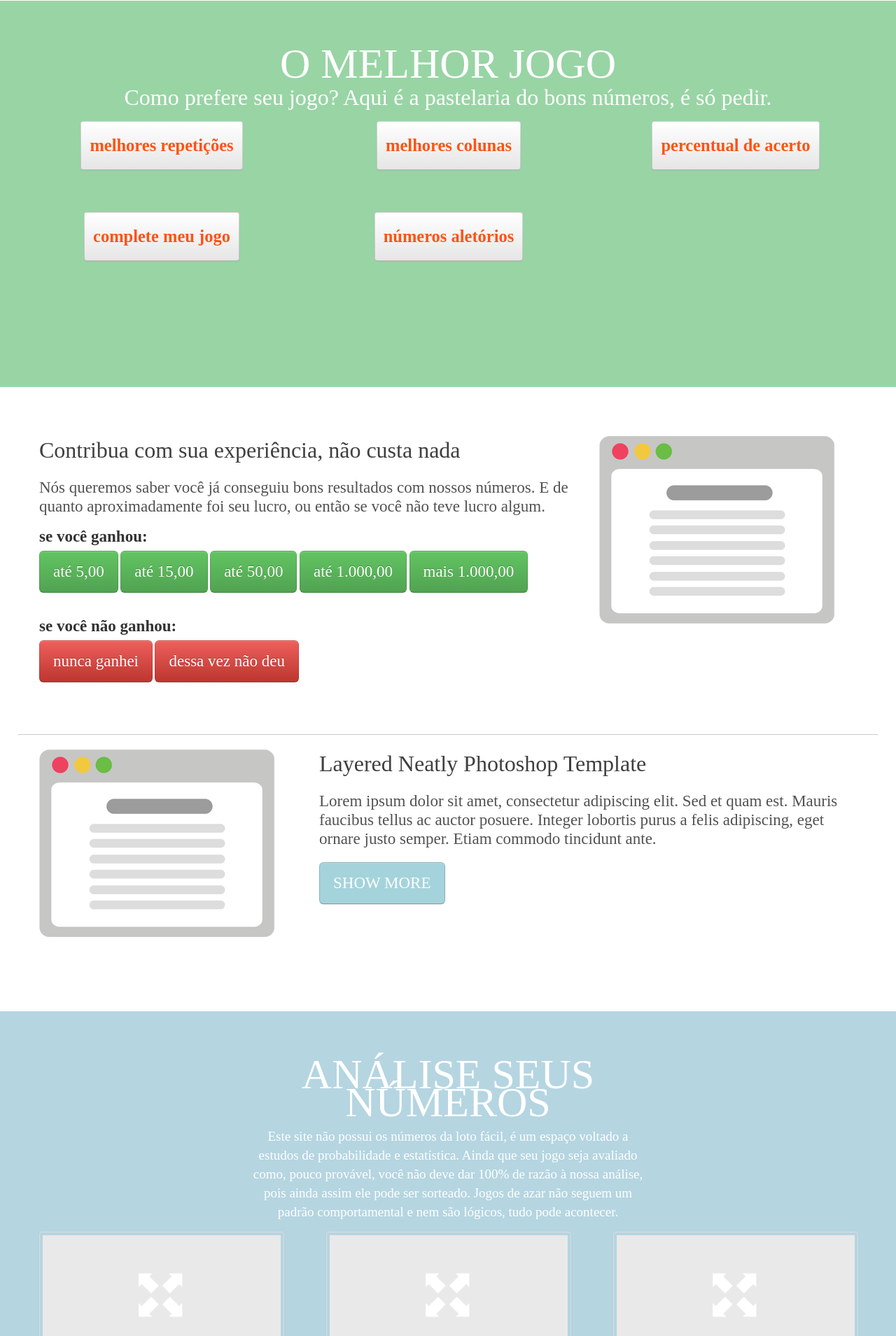
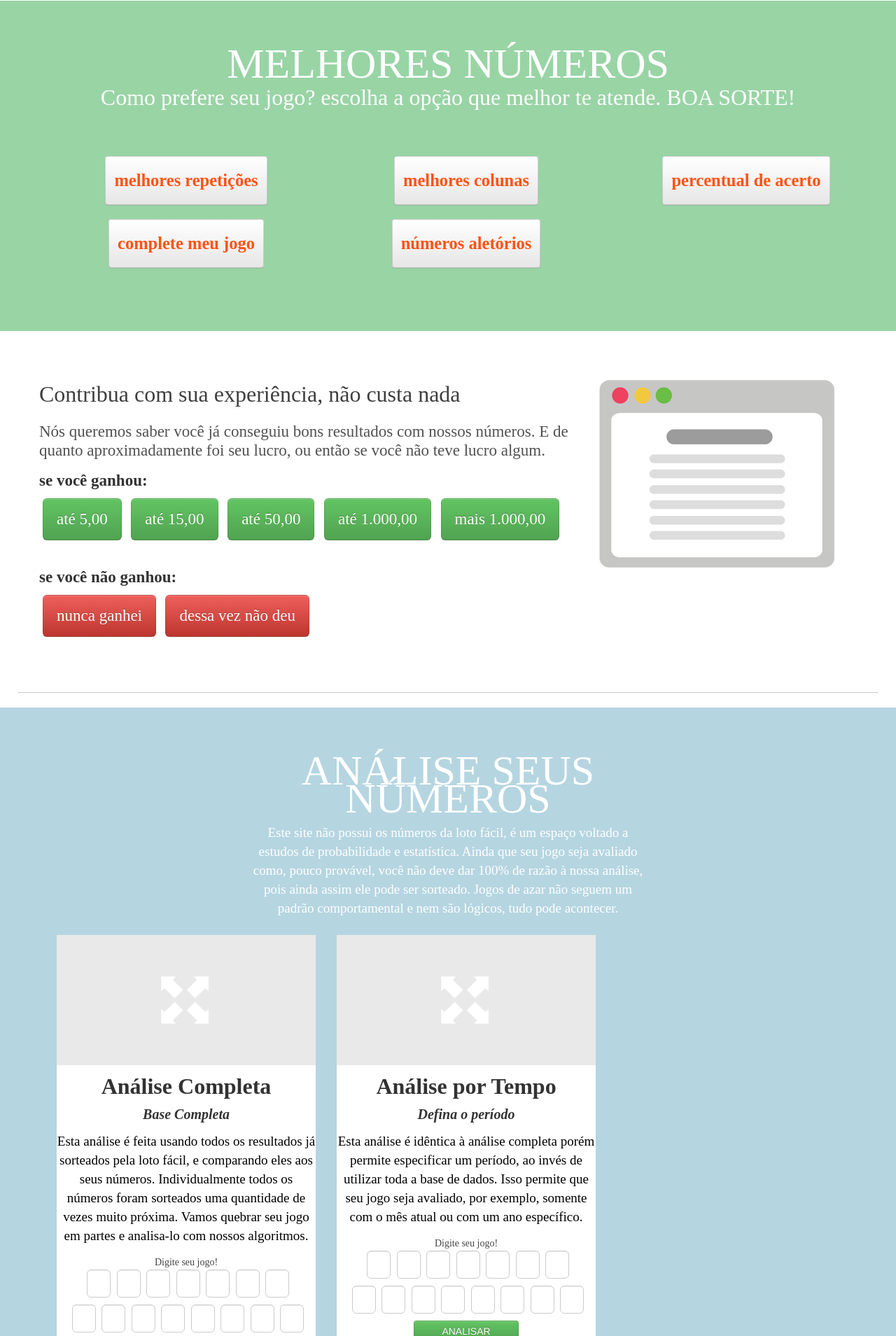
Before and after one commit to giullianomorroni/el_easy, a Python web app: template el_easy/templates/home.html in a window 1280 px wide. Shown: the part 908-2817 px from the top of the page at 70% size. Run offline with Jinja, Linux system fonts and the light colour scheme; the template is opened without the code that fills it, so the values that code supplies are empty; some libraries are stand-ins or nearby versions.

Commit message:
ajustes de css

```diff
--- a/el_easy/settings.py
+++ b/el_easy/settings.py
@@ -108,6 +108,7 @@ STATICFILES_DIRS = (
     # Put strings here, like "/home/html/static" or "C:/www/django/static".
     # Always use forward slashes, even on Windows.
     # Don't forget to use absolute paths, not relative paths.
+    "C:/Development/el_easy/el_easy/templates/static",
 )
 
 # List of finder classes that know how to find static files in
--- a/el_easy/templates/home.html
+++ b/el_easy/templates/home.html
@@ -2,9 +2,10 @@
 <html lang="en">
 <head>
     <meta charset="utf-8">
-    <title>LEasy</title>
+    <title>Loto Fácil - LEasy</title>
     <meta name="viewport" content="width=device-width, initial-scale=1.0">
-    <meta name="description" content="site com dados sobre a loto fácil">
+    <meta name="description" content="dados sobre loto fácil">
+    <meta name="keywords" content="loto facil, numeros loto facil, gerador de jogo, eleasy, jogo loto facil">
     <meta name="author" content="Giulliano Morroni">
 	<link id="callCss" rel="stylesheet" href="/static/css/bootstrap.min.css" type="text/css" media="screen" charset="utf-8" />
 
@@ -23,7 +24,7 @@
         </div>
 
         <div class="navbar">
-            <div class="nav-collapse">
+            <div class="nav-collapse in collapse" style="height: auto;">
                 <ul class="nav">
                     <li><a href="#ourServices" id="estouComSorteLink">Estou com sorte</a></li>
                     <li><a href="#portfolioSection">O Melhor Jogo</a></li>
@@ -32,17 +33,9 @@
                     <li><a href="#meetourteamSection">Desenvolvedores</a></li>
                 </ul>
             </div>
-
-            <button type="button" class="btn btn-navbar" data-toggle="collapse" data-target=".nav-collapse">
-                <span class="icon-bar"></span>
-                <span class="icon-bar"></span>
-                <span class="icon-bar"></span>
-            </button>
         </div>
     </div>
 </div>
-
-
 
 <div id="carouselSection" class="cntr">
         <div id="myCarousel" class="carousel slide">
@@ -59,8 +52,6 @@
             <a class="carousel-control right" href="#myCarousel" data-slide="next">&rsaquo;</a>
         </div>
 </div>
-
-
 
 <!-- Estou com sorte ======================================== -->
 <div id="ourServices">
@@ -90,44 +81,44 @@
 <!-- O Melhor Jogo======================================== -->
 <div id="portfolioSection">
     <div class="span6" style="width:100%">
-        <h1 class="cntr">O Melhor Jogo</h1>
-        <p style="font-size: xx-large; margin-bottom: 20px;">Como prefere seu jogo? Aqui é a pastelaria do bons números, é só pedir. </p>
+        <h1 class="cntr">Melhores Números</h1>
+        <p style="font-size: xx-large; margin-bottom: 20px;">Como prefere seu jogo? escolha a opção que melhor te atende. BOA SORTE! </p>
     </div>
     <div class="container">
         <div class="clr"></div>
         <div class="tabbable tabs">
             <div class="tab-content label-primary">
                 <div class="tab-pane active" id="all">
-                    <ul class="thumbnails">
-                        <li class="span4">
+                    <ul style="list-style: none;">
+                        <li class="span4" style="margin-bottom: 20px;">
                             <div>
                                 <button type="button" class="btn btn-default btn-lg" onclick="order('melhores_repeticoes');">
                                 <h3> melhores repetições </h3>
                                 </button>
                             </div>
                         </li>
-                        <li class="span4">
+                        <li class="span4" style="margin-bottom: 20px;">
                             <div>
 								<button type="button" class="btn btn-default btn-lg" onclick="order('melhores_colunas');" >
                                 <h3>melhores colunas</h3>
 								</button>
                             </div>
                         </li>
-                        <li class="span4">
+                        <li class="span4" style="margin-bottom: 20px;">
                             <div>
 								<button type="button" class="btn btn-default btn-lg" onclick="order('percentual');" >
                                 <h3>percentual de acerto</h3>
 								</button>
                             </div>
                         </li>
-                        <li class="span4">
+                        <li class="span4" style="margin-bottom: 20px;">
                             <div>
 								<button type="button" class="btn btn-default btn-lg" onclick="order('complete');" >
                                 <h3>complete meu jogo</h3>
 								</button>
                             </div>
                         </li>
-                        <li class="span4">
+                        <li class="span4" style="margin-bottom: 20px;">
                             <div>
 								<button type="button" class="btn btn-default btn-lg" onclick="order('randomico');" >
                                 <h3>números aletórios</h3>
@@ -160,17 +151,17 @@
                     E de quanto aproximadamente foi seu lucro, ou então se você não teve lucro algum.
                     </p>
                     <h4>se você ganhou: </h4>
-                    <a href="#" class="btn btn-large btn-success">até 5,00</a>
-                    <a href="#" class="btn btn-large btn-success">até 15,00</a>
-                    <a href="#" class="btn btn-large btn-success">até 50,00</a>
-                    <a href="#" class="btn btn-large btn-success">até 1.000,00</a>
-                    <a href="#" class="btn btn-large btn-success">mais 1.000,00</a>
+                    <a href="#" class="btn btn-large btn-success" style="margin:5px;">até 5,00</a>
+                    <a href="#" class="btn btn-large btn-success" style="margin:5px;">até 15,00</a>
+                    <a href="#" class="btn btn-large btn-success" style="margin:5px;">até 50,00</a>
+                    <a href="#" class="btn btn-large btn-success" style="margin:5px;">até 1.000,00</a>
+                    <a href="#" class="btn btn-large btn-success" style="margin:5px;">mais 1.000,00</a>
                 </div>
 
                 <div class="inner">
                     <h4>se você não ganhou: </h4>
-                    <a href="#" class="btn btn-large btn-danger">nunca ganhei</a>
-                    <a href="#" class="btn btn-large btn-danger">dessa vez não deu</a>
+                    <a href="#" class="btn btn-large btn-danger" style="margin:5px;">nunca ganhei</a>
+                    <a href="#" class="btn btn-large btn-danger" style="margin:5px;">dessa vez não deu</a>
                 </div>
 
             </div>
@@ -179,22 +170,7 @@
                 <img src="/static/img/img-10.png" alt="" />
             </div>
         </div>
-
         <hr class="soften clear"/>
-
-        <div class="row span12">
-            <div class="span4">
-                <img src="/static/img/img-10.png" alt="" />
-            </div>
-            <div class="span8">
-                <div class="inner">
-                    <h1>Layered Neatly Photoshop Template</h1>
-                    <p>Lorem ipsum dolor sit amet, consectetur adipiscing elit. Sed et quam est. Mauris faucibus tellus ac auctor posuere. Integer lobortis purus a felis adipiscing, eget ornare justo semper. Etiam commodo tincidunt ante.</p>
-                    <a href="#" class="btn btn-large btn-primary">SHOW MORE</a>
-                </div>
-            </div>
-        </div>
-    </div>
 </div>
 
 
@@ -215,57 +191,83 @@
         <div class="tabbable tabs">
             <div class="tab-content label-primary">
                 <div class="tab-pane active" id="all">
-                    <ul class="thumbnails">
-
+                    <ul style="list-style: none;">
                         <li class="span4">
-                            <div class="thumbnail">
-                                <div class="blockDtl">
+                            <div>
+                                <div style="background-color: white">
                                     <a href="#" ><img src="/static/img/img-12.png" alt=""></a>
                                     <h4>Análise Completa</h4>
                                     <h6>Base Completa</h6>
-                                <p>
+                                    <p style="color: black;">
                                         Esta análise é feita usando todos os resultados já sorteados pela loto fácil, e comparando eles
                                         aos seus números. Individualmente todos os números foram sorteados uma quantidade de vezes muito próxima.
                                         Vamos quebrar seu jogo em partes e analisa-lo com nossos algoritmos.
                                     </p>
-
+                                    <form class="form" role="form" action="/analisar" method="post">
+                                        Digite seu jogo!
+                                        <div class="form-group">
+                                            <input type="tel" class="form-control" style="margin-left: 5px; width: 20px; height: 30px;" pattern="[1-9]*">
+                                            <input type="tel" class="form-control" style="margin-left: 5px; width: 20px; height: 30px;" pattern="[1-9]*">
+                                            <input type="tel" class="form-control" style="margin-left: 5px; width: 20px; height: 30px;" pattern="[1-9]*">
+                                            <input type="tel" class="form-control" style="margin-left: 5px; width: 20px; height: 30px;" pattern="[1-9]*">
+                                            <input type="tel" class="form-control" style="margin-left: 5px; width: 20px; height: 30px;" pattern="[1-9]*">
+                                            <input type="tel" class="form-control" style="margin-left: 5px; width: 20px; height: 30px;" pattern="[1-9]*">
+                                            <input type="tel" class="form-control" style="margin-left: 5px; width: 20px; height: 30px;" pattern="[1-9]*">
+                                            <br/>
+                                            <input type="tel" class="form-control" style="margin-left: 5px; width: 20px; height: 30px;" pattern="[1-9]*">
+                                            <input type="tel" class="form-control" style="margin-left: 5px; width: 20px; height: 30px;" pattern="[1-9]*">
+                                            <input type="tel" class="form-control" style="margin-left: 5px; width: 20px; height: 30px;" pattern="[1-9]*">
+                                            <input type="tel" class="form-control" style="margin-left: 5px; width: 20px; height: 30px;" pattern="[1-9]*">
+                                            <input type="tel" class="form-control" style="margin-left: 5px; width: 20px; height: 30px;" pattern="[1-9]*">
+                                            <input type="tel" class="form-control" style="margin-left: 5px; width: 20px; height: 30px;" pattern="[1-9]*">
+                                            <input type="tel" class="form-control" style="margin-left: 5px; width: 20px; height: 30px;" pattern="[1-9]*">
+                                            <input type="tel" class="form-control" style="margin-left: 5px; width: 20px; height: 30px;" pattern="[1-9]*">
+                                            <br/>
+                                            <button type="submit" style="width: 150px; height: 30px; margin-bottom: 20px;" class="btn btn-success">ANALISAR</button>
+                                        </div>
+                                    </form>
                                 </div>
                             </div>
                         </li>
                         <li class="span4">
-                            <div class="thumbnail">
-                                <div class="blockDtl">
+                            <div>
+                                <div style="background-color: white">
                                     <a href="#"><img src="/static/img/img-12.png" alt=""></a>
                                     <h4>Análise por Tempo</h4>
                                     <h6>Defina o período</h6>
-                                    <p>
+                                    <p style="color: black;">
                                         Esta análise é idêntica à análise completa porém permite especificar
                                         um período, ao invés de utilizar toda a base de dados. Isso permite que seu jogo
                                         seja avaliado, por exemplo, somente com o mês atual ou com um ano específico.
                                     </p>
+                                    <form class="form" role="form" action="/analisar" method="post">
+                                        Digite seu jogo!
+                                        <div class="form-group">
+                                            <input type="tel" class="form-control" style="margin-left: 5px; width: 20px; height: 30px;" pattern="[1-9]*">
+                                            <input type="tel" class="form-control" style="margin-left: 5px; width: 20px; height: 30px;" pattern="[1-9]*">
+                                            <input type="tel" class="form-control" style="margin-left: 5px; width: 20px; height: 30px;" pattern="[1-9]*">
+                                            <input type="tel" class="form-control" style="margin-left: 5px; width: 20px; height: 30px;" pattern="[1-9]*">
+                                            <input type="tel" class="form-control" style="margin-left: 5px; width: 20px; height: 30px;" pattern="[1-9]*">
+                                            <input type="tel" class="form-control" style="margin-left: 5px; width: 20px; height: 30px;" pattern="[1-9]*">
+                                            <input type="tel" class="form-control" style="margin-left: 5px; width: 20px; height: 30px;" pattern="[1-9]*">
+                                            <br/>
+                                            <input type="tel" class="form-control" style="margin-left: 5px; width: 20px; height: 30px;" pattern="[1-9]*">
+                                            <input type="tel" class="form-control" style="margin-left: 5px; width: 20px; height: 30px;" pattern="[1-9]*">
+                                            <input type="tel" class="form-control" style="margin-left: 5px; width: 20px; height: 30px;" pattern="[1-9]*">
+                                            <input type="tel" class="form-control" style="margin-left: 5px; width: 20px; height: 30px;" pattern="[1-9]*">
+                                            <input type="tel" class="form-control" style="margin-left: 5px; width: 20px; height: 30px;" pattern="[1-9]*">
+                                            <input type="tel" class="form-control" style="margin-left: 5px; width: 20px; height: 30px;" pattern="[1-9]*">
+                                            <input type="tel" class="form-control" style="margin-left: 5px; width: 20px; height: 30px;" pattern="[1-9]*">
+                                            <input type="tel" class="form-control" style="margin-left: 5px; width: 20px; height: 30px;" pattern="[1-9]*">
+                                            <br/>
+                                            <button type="submit" style="width: 150px; height: 30px; margin-bottom: 20px;" class="btn btn-success">ANALISAR</button>
                                         </div>
-                            </div>
-                        </li>
-                        <li class="span4">
-                            <div class="thumbnail">
-                                <div class="blockDtl">
-                                <a href="#"><img src="/static/img/img-12.png" alt=""></a>
-                                <h4>Really Interesting Post</h4>
-                                <h6>October 27</h6>
-                                <p>Lorem ipsum dolor sit amet, consectetur adipiscing elit. Sed et quam est. </p>
-
+                                    </form>
                                 </div>
                             </div>
                         </li>
                     </ul>
-                    <form class="form-horizontal" role="form" action="/analisar" method="post">
-                        <div class="form-group">
-                            <input type="text" class="form-control" pattern="[1-9]*" id="mynumbers" placeholder="Digite aqui seu jogo">
-                        </div>
-                        <div class="form-group">
-                            <button type="submit" class="btn btn-large btn-primary disabled">ANALISAR</button>
-                        </div>
-                    </form>
+
                 </div>
             </div>
         </div>
@@ -283,18 +285,18 @@
         <p>O site pertence a nós, o conteúdo é para todos. E não se esqueça, se ganhar, e você vai ganhar, a gente aceita um agrado </p>
      </div>
 
-     <div class="container"  style="width:100%;">
+     <div class="container">
         <div class="tabbable tabs">
             <div class="tab-content label-primary">
                 <div class="tab-pane active" id="all">
-                    <ul class="thumbnails" style="margin-left:300px !important;">
+                    <ul style="list-style: none;">
                         <li class="span4">
-                            <div class="thumbnail">
-                                <div class="blockDtl">
+                            <div>
+                                <div style="background: white;">
                                     <a href="#" ><img src="/static/img/img-11.png" alt=""></a>
                                     <h4>Giulliano Morroni</h4>
                                     <h5>Vai morrer pobre</h5>
-                                    <p>Escreveu algoritmos baseados em análises de dados para prever o seu futuro. </p>
+                                    <p style="color: black;">Escreveu algoritmos baseados em análises de dados para prever o seu futuro. </p>
                                     <a class="facebook" href="#"></a>
                                     <a class="twitter" href="#"></a>
                                     <a class="pin" href="#"></a>
@@ -302,12 +304,12 @@
                             </div>
                         </li>
                         <li class="span4">
-                            <div class="thumbnail">
-                                <div class="blockDtl">
+                            <div>
+                                <div style="background: white;">
                                     <a href="#"><img src="/static/img/img-11.png" alt=""></a>
                                     <h4>Pauline Santos</h4>
                                     <h5>Futura Milionária</h5>
-                                <p>Aposta nos resultados gerados e contribue para melhoria contínua do site. </p>
+                                    <p style="color: black;">Aposta nos resultados gerados e contribue para melhoria contínua do site. </p>
                                     <a class="facebook" href="#"></a>
                                     <a class="twitter" href="#"></a>
                                     <a class="pin" href="#"></a>
@@ -315,12 +317,12 @@
                             </div>
                         </li>
                         <li class="span4">
-                            <div class="thumbnail">
-                                <div class="blockDtl">
+                            <div>
+                                <div style="background: white;">
                                     <a href="#"><img src="/static/img/img-11.png" alt=""></a>
-                                <h4>Macarrão com Salsicha</h4>
+                                    <h4>Macarrão + Salsicha</h4>
                                     <h5>Almoço</h5>
-                                <p>Contribue com a soma de calorias e saciedade do time. </p>
+                                    <p style="color: black;">Contribue com a soma de calorias e saciedade do time. </p>
                                     <a class="facebook" href="#"></a>
                                     <a class="twitter" href="#"></a>
                                     <a class="pin" href="#"></a>
@@ -336,8 +338,6 @@
 
 
 
-
-
 <!-- Contact Section -->
 <div id="contactSection">
     <div class="footerSection container">
@@ -347,7 +347,7 @@
             <a class="html5" href="#"></a>
             <a class="icon2" href="#"></a>
         </div>
-        <div class="span8 copyright"><p>  Copyright 2014 | Developed By </a></p></div>
+        <div class="span8 copyright"><p>  Copyright 2014 | Developed By mcti </a></p></div>
     </div>
 </div>
 
--- a/manage.py
+++ b/manage.py
@@ -2,9 +2,12 @@
 import os
 import sys
 
-#desenvolvimento apenas
+#production
 sys.path.append('/var/www/el_easy/el_easy')
 sys.path.append('/var/www/el_easy/')
+#desenv
+sys.path.append('/Development/el_easy/')
+sys.path.append('/Development/el_easy/el_easy/')
 
 if __name__ == "__main__":
     os.environ.setdefault("DJANGO_SETTINGS_MODULE", "el_easy.settings")
```
Lines whose indentation alone changed are shown as unchanged.
